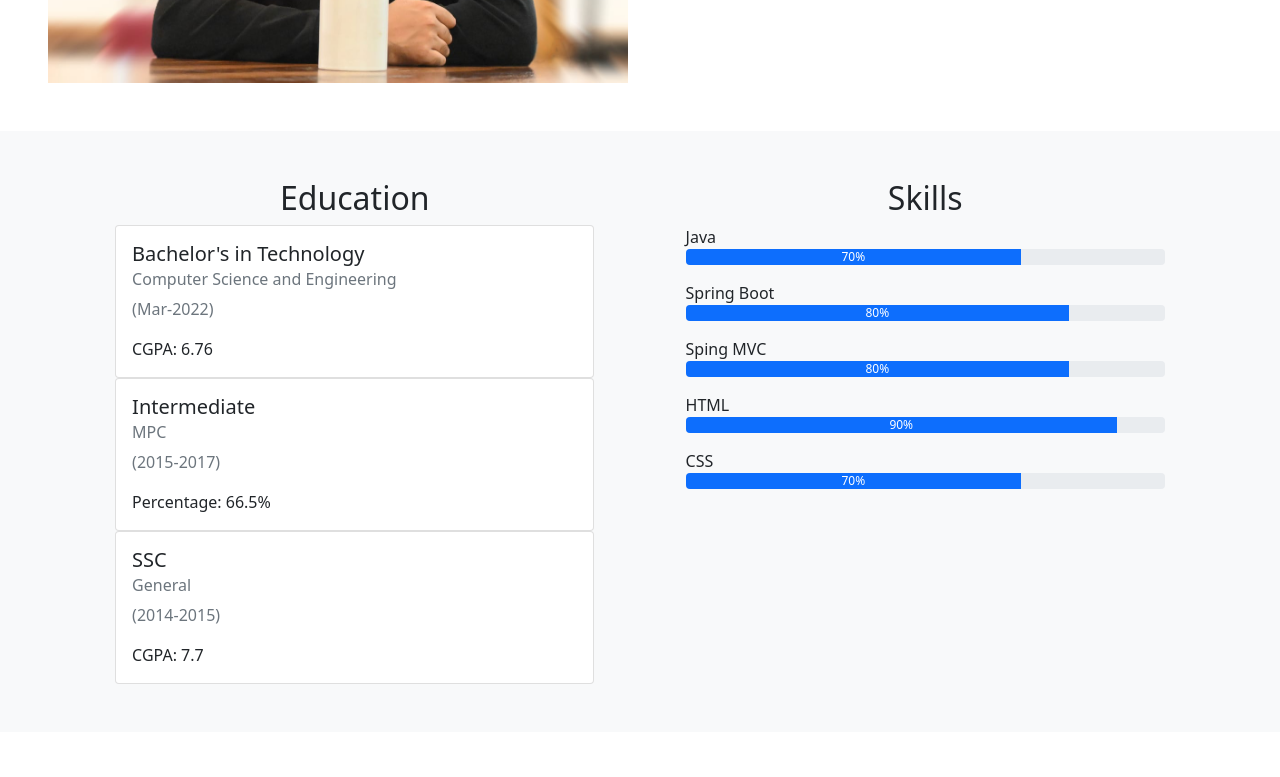
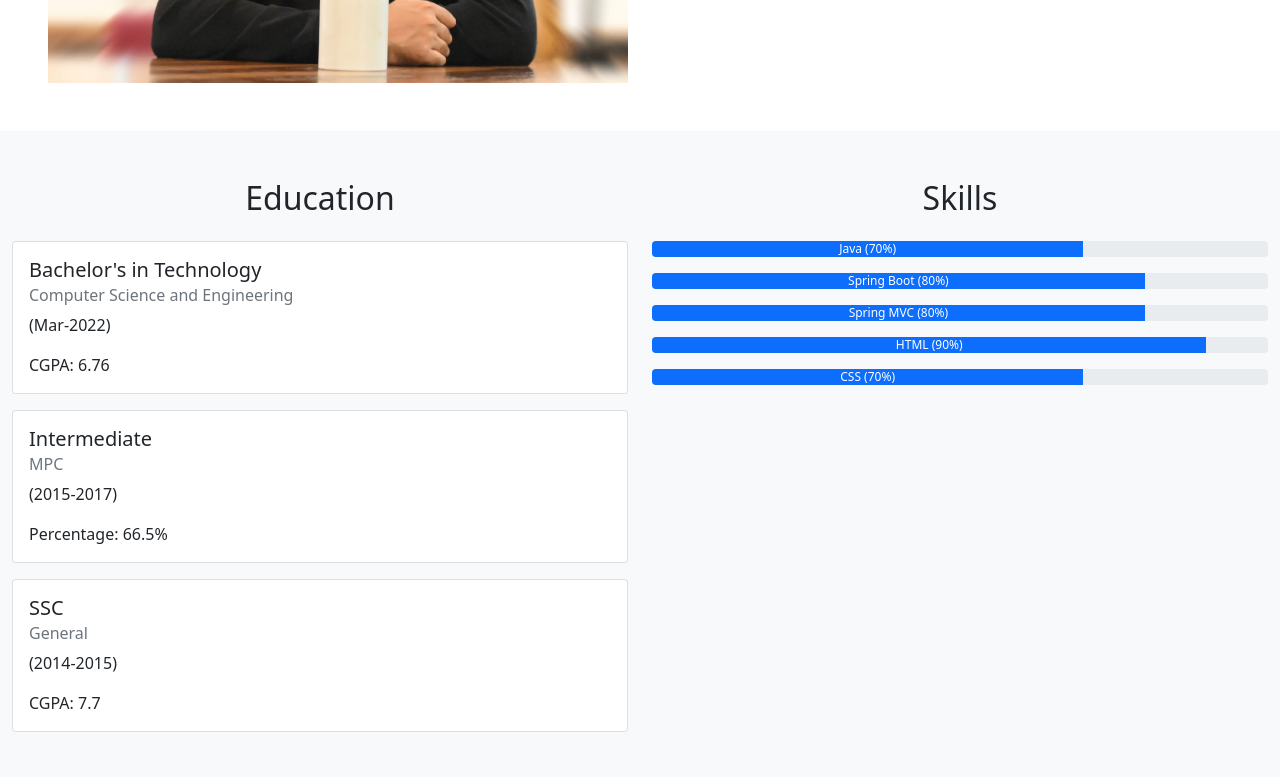
Before and after one commit to Dhananjay257/My-portfolio, a plain HTML site: page index.html in a window 1280 px wide. Shown: the part 680-1457 px from the top of the page. Drawn offline with nearby package versions, Linux system fonts and the light colour scheme.

Commit message:
change-ed-sk3

```diff
--- a/index.html
+++ b/index.html
@@ -53,61 +53,56 @@
       </p>
     </div>
   </section>
-  <section class="row p-5 bg-light  justify-content-evenly " >
-    <div class="col-12 col-md-5 ">
-      <h2 class="text-center " >Education</h2>
-      <div class="card " >
+  <section class="container-fluid bg-light py-5">
+    <div class="row justify-content-center">
+      <div class="col-12 col-md-6">
+        <h2 class="text-center mb-4">Education</h2>
+        <div class="card mb-3">
           <div class="card-body">
-          <h5 class="card-title text-aleft">Bachelor's in Technology</h5>
+            <h5 class="card-title">Bachelor's in Technology</h5>
             <h6 class="card-subtitle mb-2 text-muted">Computer Science and Engineering</h6>
-          <p class="card-text text-muted">(Mar-2022)</p>
+            <p class="card-text">(Mar-2022)</p>
             <p class="card-text">CGPA: 6.76</p>
           </div>
         </div>
-      <div class="card" >
+        <div class="card mb-3">
           <div class="card-body">
-          <h5 class="card-title text-aleft">Intermediate</h5>
+            <h5 class="card-title">Intermediate</h5>
             <h6 class="card-subtitle mb-2 text-muted">MPC</h6>
-          <p class="card-text text-muted">(2015-2017)</p>
+            <p class="card-text">(2015-2017)</p>
             <p class="card-text">Percentage: 66.5%</p>
           </div>
         </div>
-      <div class="card" >
+        <div class="card">
           <div class="card-body">
-          <h5 class="card-title text-aleft">SSC</h5>
+            <h5 class="card-title">SSC</h5>
             <h6 class="card-subtitle mb-2 text-muted">General</h6>
-          <p class="card-text text-muted">(2014-2015)</p>
+            <p class="card-text">(2014-2015)</p>
             <p class="card-text">CGPA: 7.7</p>
           </div>
         </div>
       </div>
-    <div class="col-12 col-md-5 ">
-      <h2 class="text-center ">Skills</h2>
-      <span>Java</span>
+      <div class="col-12 col-md-6">
+        <h2 class="text-center mb-4">Skills</h2>
         <div class="progress mb-3">
-        <div class="progress-bar" role="progressbar" style="width: 70%;" aria-valuenow="25" aria-valuemin="0" aria-valuemax="100">70%</div>
+          <div class="progress-bar" role="progressbar" style="width: 70%;" aria-valuenow="70" aria-valuemin="0" aria-valuemax="100">Java (70%)</div>
         </div>
-      <span>Spring Boot</span>
         <div class="progress mb-3">
-        <div class="progress-bar" role="progressbar" style="width: 80%;" aria-valuenow="25" aria-valuemin="0" aria-valuemax="100">80%</div>
+          <div class="progress-bar" role="progressbar" style="width: 80%;" aria-valuenow="80" aria-valuemin="0" aria-valuemax="100">Spring Boot (80%)</div>
         </div>
-      <span>Sping MVC</span>
         <div class="progress mb-3">
-        <div class="progress-bar" role="progressbar" style="width: 80%;" aria-valuenow="25" aria-valuemin="0" aria-valuemax="100">80%</div>
+          <div class="progress-bar" role="progressbar" style="width: 80%;" aria-valuenow="80" aria-valuemin="0" aria-valuemax="100">Spring MVC (80%)</div>
         </div>
-      <span>HTML</span>
         <div class="progress mb-3">
-        <div class="progress-bar" role="progressbar" style="width: 90%;" aria-valuenow="25" aria-valuemin="0" aria-valuemax="100">90%</div>
+          <div class="progress-bar" role="progressbar" style="width: 90%;" aria-valuenow="90" aria-valuemin="0" aria-valuemax="100">HTML (90%)</div>
         </div>
-      <span>CSS</span>
-      <div class="progress mb-3">
-        <div class="progress-bar" role="progressbar" style="width: 70%;" aria-valuenow="25" aria-valuemin="0" aria-valuemax="70">70%</div>
+        <div class="progress">
+          <div class="progress-bar" role="progressbar" style="width: 70%;" aria-valuenow="70" aria-valuemin="0" aria-valuemax="100">CSS (70%)</div>
+        </div>
       </div>
     </div>
   </section>
-  <section>
 
-  </section>
   <section class=" p-5">
     <h2 id="projects" class="text-center">Projects</h2>
     <div class="row justify-content-evenly mt-4">
```
Lines whose indentation alone changed are shown as unchanged.
